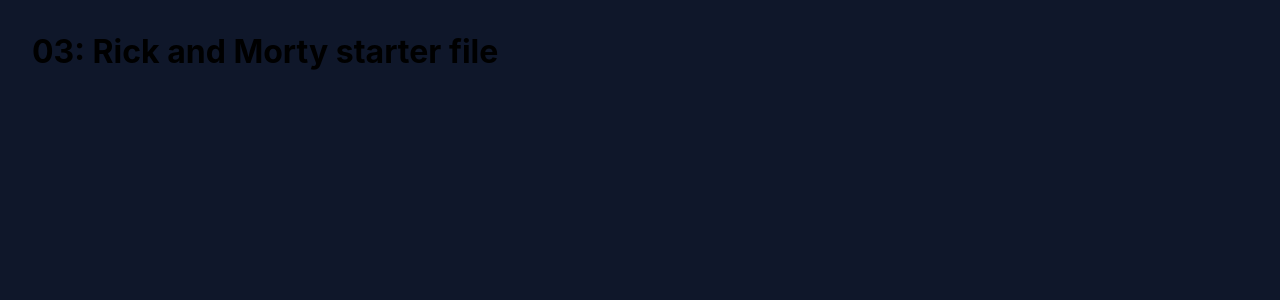
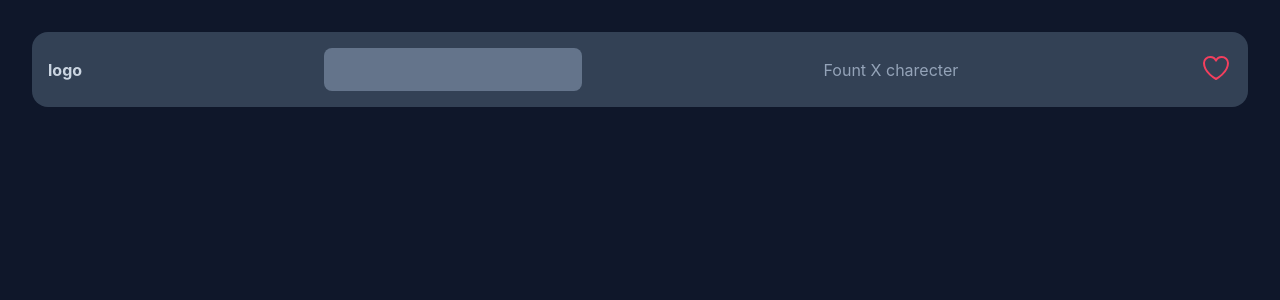
Before and after one commit to AbolghasemTz/Movie-Charecter-App-react, a React (Vite) app: page / in a window 1280 px wide. Shown: the top 300 px of the page. Built offline with nearby package versions, Linux system fonts and the light colour scheme.

Commit message:
Ui Navbar

```diff
--- a/package.json
+++ b/package.json
@@ -10,6 +10,7 @@
     "preview": "vite preview"
   },
   "dependencies": {
+    "@heroicons/react": "^2.0.18",
     "react": "^18.2.0",
     "react-dom": "^18.2.0"
   },
--- a/src/App.jsx
+++ b/src/App.jsx
@@ -1,8 +1,11 @@
 
 import "./App.css";
+import Navbar from "./components/Navbar";
 
 function App(){
-  return <h1>03: Rick and Morty starter file</h1>
+  return <div className="app">
+    <Navbar />
+  </div>
 }
 
 export default App
--- /dev/null
+++ b/src/components/Navbar.jsx
@@ -0,0 +1,16 @@
+import React from "react";
+import { HeartIcon } from "@heroicons/react/24/outline";
+function Navbar() {
+  return (
+    <navbar className="navbar">
+      <div className="navbar__logo">logo</div>
+      <input type="text" className="text-field" name="" id="" />
+      <div className="navbar__result">Fount X charecter</div>
+      <button className="heart">
+        <HeartIcon className="icon" />
+      </button>
+    </navbar>
+  );
+}
+
+export default Navbar;
```
Also changed, not shown: 1 other file (tests, documents, lock files or other folders).
